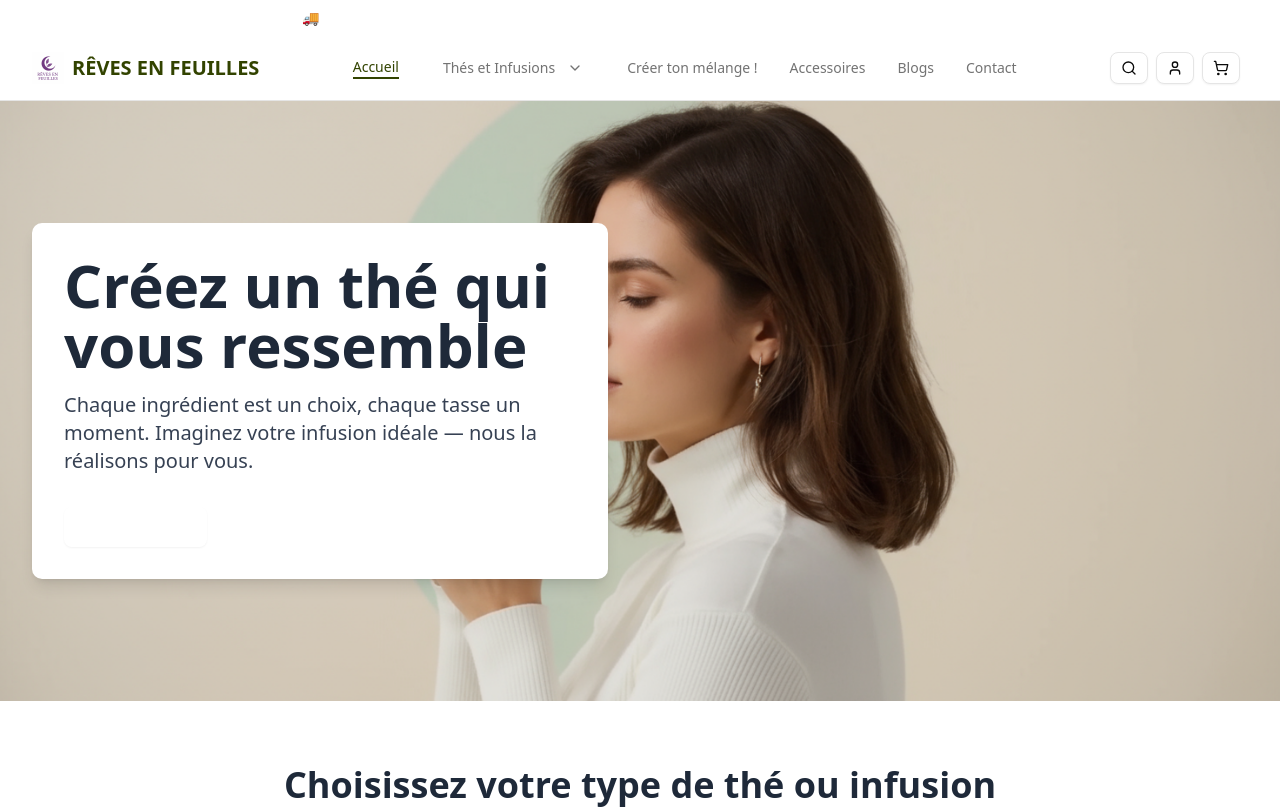
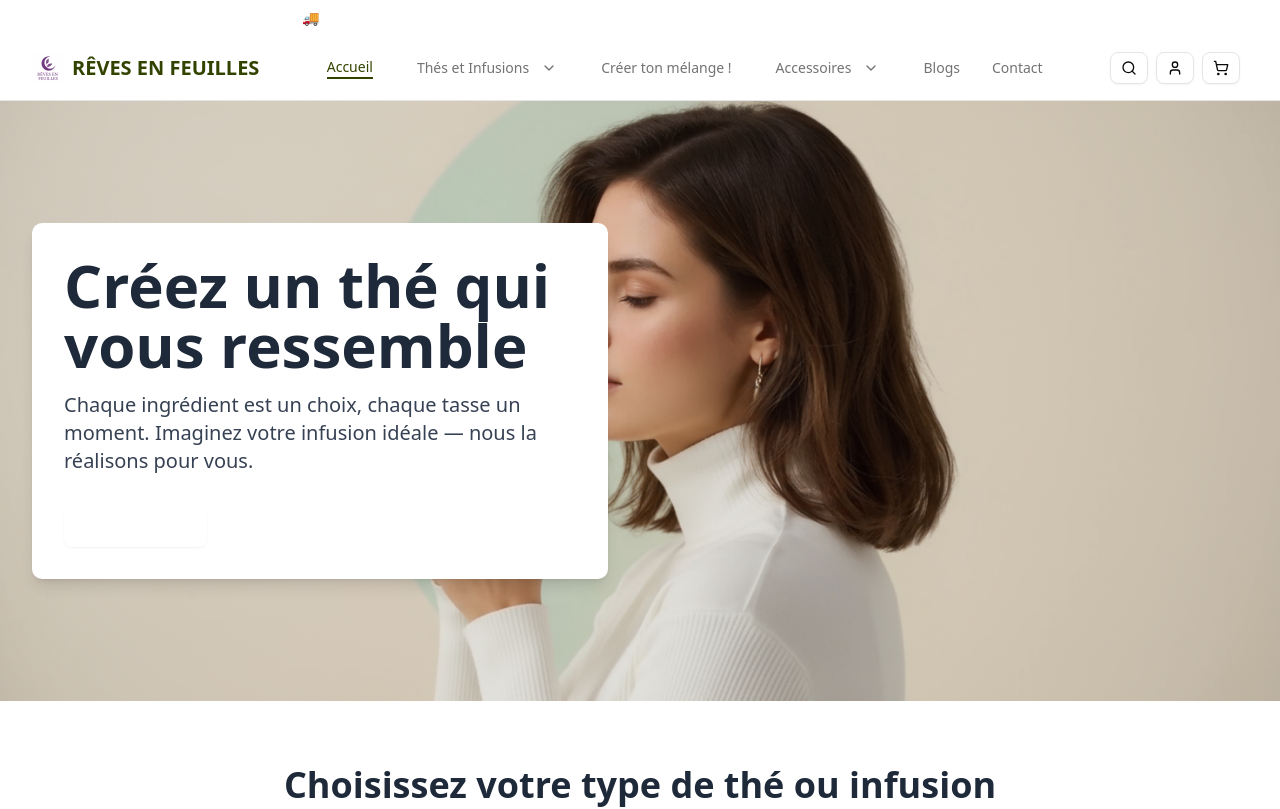
Before and after one commit to Nymeraa/site-manus, a React (Vite) app: page / in a window 1280 px wide. Shown: the top 809 px of the page. Built offline with nearby package versions, Linux system fonts and the light colour scheme.

Commit message:
Version 36: Save current changes

```diff
--- a/src/components/Header.jsx
+++ b/src/components/Header.jsx
@@ -7,26 +7,21 @@ import { Menu, ShoppingCart, Leaf, ChevronDown, Search, User } from 'lucide-reac
 import { DropdownMenu, DropdownMenuContent, DropdownMenuItem, DropdownMenuTrigger } from '@/components/ui/dropdown-menu'
 import { useCart } from '../context/CartContext'
 import SearchModal from './SearchModal'
+import MegaMenu from './MegaMenu'
 
 const Header = () => {
   const [isOpen, setIsOpen] = useState(false)
   const [isSearchOpen, setIsSearchOpen] = useState(false)
+  const [teaMegaMenuOpen, setTeaMegaMenuOpen] = useState(false)
+  const [accessoryMegaMenuOpen, setAccessoryMegaMenuOpen] = useState(false)
   const location = useLocation()
   const { getItemCount } = useCart()
 
   const navigation = [
     { name: 'Accueil', href: '/' },
-    { name: 'Thés et Infusions', href: '/thes-et-infusions', isDropdown: true, subCategories: [
-      { name: 'Voir tout', href: '/thes-et-infusions' },
-      { name: 'Thé Noir', href: '/thes-et-infusions/the-noir' },
-      { name: 'Thé Vert', href: '/thes-et-infusions/the-vert' },
-      { name: 'Thé Blanc', href: '/thes-et-infusions/the-blanc' },
-      { name: 'Rooibos', href: '/thes-et-infusions/rooibos' },
-      { name: 'Infusion', href: '/thes-et-infusions/infusions' },
-      { name: 'Nos Packs', href: '/thes-et-infusions/nos-packs' }
-    ] },
+    { name: 'Thés et Infusions', href: '/thes-et-infusions', isMegaMenu: true, megaMenuType: 'tea' },
     { name: 'Créer ton mélange !', href: '/custom-blend' },
-    { name: 'Accessoires', href: '/accessories' },
+    { name: 'Accessoires', href: '/accessories', isMegaMenu: true, megaMenuType: 'accessories' },
     { name: 'Blogs', href: '/blog' },
     { name: 'Contact', href: '/contact' }
   ]
@@ -46,25 +41,28 @@ const Header = () => {
           {/* Navigation Desktop */}
           <nav className="hidden md:flex items-center space-x-8">
             {navigation.map((item) => (
-              item.isDropdown ? (
-                <DropdownMenu key={item.name}>
-                  <DropdownMenuTrigger asChild>
-                    <Button variant="ghost" className={`text-sm font-medium transition-colors hover:text-primary ${
+              item.isMegaMenu ? (
+                <div key={item.name} className="relative">
+                  <Button
+                    variant="ghost"
+                    className={`text-sm font-medium transition-colors hover:text-primary ${
                       isActive(item.href)
                         ? 'text-primary border-b-2 border-primary'
                         : 'text-muted-foreground'
-                    }`}>
-                      {item.name} <ChevronDown className="ml-1 h-4 w-4" />
-                    </Button>
-                  </DropdownMenuTrigger>
-                  <DropdownMenuContent>
-                    {item.subCategories.map(subItem => (
-                      <DropdownMenuItem key={subItem.name} asChild>
-                        <Link to={subItem.href}>{subItem.name}</Link>
-                      </DropdownMenuItem>
-                    ))}
-                  </DropdownMenuContent>
-                </DropdownMenu>
+                    }`}
+                    onMouseEnter={() => {
+                      if (item.megaMenuType === 'tea') {
+                        setTeaMegaMenuOpen(true)
+                        setAccessoryMegaMenuOpen(false)
+                      } else if (item.megaMenuType === 'accessories') {
+                        setAccessoryMegaMenuOpen(true)
+                        setTeaMegaMenuOpen(false)
+                      }
+                    }}
+                  >
+                    {item.name} <ChevronDown className="ml-1 h-4 w-4" />
+                  </Button>
+                </div>
               ) : (
                 <Link
                   key={item.name}
@@ -151,6 +149,36 @@ const Header = () => {
         isOpen={isSearchOpen}
         onClose={() => setIsSearchOpen(false)}
       />
+
+      {/* Méga Menus */}
+      <div
+        className="relative"
+        onMouseLeave={() => {
+          setTeaMegaMenuOpen(false)
+          setAccessoryMegaMenuOpen(false)
+        }}
+      >
+        <MegaMenu
+          title="Thés et Infusions"
+          type="tea"
+          isOpen={teaMegaMenuOpen}
+          onToggle={() => setTeaMegaMenuOpen(!teaMegaMenuOpen)}
+          onClose={() => {
+            setTeaMegaMenuOpen(false)
+            setAccessoryMegaMenuOpen(false)
+          }}
+        />
+        <MegaMenu
+          title="Accessoires"
+          type="accessories"
+          isOpen={accessoryMegaMenuOpen}
+          onToggle={() => setAccessoryMegaMenuOpen(!accessoryMegaMenuOpen)}
+          onClose={() => {
+            setTeaMegaMenuOpen(false)
+            setAccessoryMegaMenuOpen(false)
+          }}
+        />
+      </div>
     </header>
   )
 }
--- /dev/null
+++ b/src/components/MegaMenu.jsx
@@ -0,0 +1,242 @@
+import React, { useState } from 'react'
+import { Link } from 'react-router-dom'
+import { ChevronDown, Leaf, Coffee, Sparkles, Gift } from 'lucide-react'
+
+const MegaMenu = ({ title, type, isOpen, onToggle, onClose }) => {
+  const teaCategories = [
+    {
+      name: 'Thés Noirs',
+      href: '/thes-et-infusions/the-noir',
+      description: 'Corsés et riches en saveurs',
+      icon: Coffee,
+      color: 'text-amber-600',
+      bgColor: 'bg-amber-50',
+      items: ['Earl Grey', 'English Breakfast', 'Darjeeling', 'Assam']
+    },
+    {
+      name: 'Thés Verts',
+      href: '/thes-et-infusions/the-vert',
+      description: 'Délicats et rafraîchissants',
+      icon: Leaf,
+      color: 'text-green-600',
+      bgColor: 'bg-green-50',
+      items: ['Sencha', 'Matcha', 'Jasmin', 'Gunpowder']
+    },
+    {
+      name: 'Thés Blancs',
+      href: '/thes-et-infusions/the-blanc',
+      description: 'Subtils et raffinés',
+      icon: Sparkles,
+      color: 'text-blue-600',
+      bgColor: 'bg-blue-50',
+      items: ['Pai Mu Tan', 'Silver Needle', 'Moonlight White']
+    },
+    {
+      name: 'Rooibos',
+      href: '/thes-et-infusions/rooibos',
+      description: 'Sans théine, naturellement doux',
+      icon: Leaf,
+      color: 'text-red-600',
+      bgColor: 'bg-red-50',
+      items: ['Nature', 'Vanille', 'Épices', 'Fruits rouges']
+    },
+    {
+      name: 'Infusions',
+      href: '/thes-et-infusions/infusions',
+      description: 'Plantes et fruits pour le bien-être',
+      icon: Sparkles,
+      color: 'text-purple-600',
+      bgColor: 'bg-purple-50',
+      items: ['Camomille', 'Menthe', 'Verveine', 'Tilleul']
+    },
+    {
+      name: 'Nos Packs',
+      href: '/thes-et-infusions/nos-packs',
+      description: 'Coffrets et assortiments',
+      icon: Gift,
+      color: 'text-pink-600',
+      bgColor: 'bg-pink-50',
+      items: ['Découverte', 'Premium', 'Détente', 'Énergie']
+    }
+  ]
+
+  const accessoryCategories = [
+    {
+      name: 'Théières',
+      href: '/accessories?category=Théières',
+      description: 'Pour infuser avec style',
+      icon: Coffee,
+      color: 'text-amber-600',
+      bgColor: 'bg-amber-50',
+      items: ['Fonte', 'Porcelaine', 'Verre', 'Céramique']
+    },
+    {
+      name: 'Tasses & Mugs',
+      href: '/accessories?category=Tasses & Mugs',
+      description: 'Pour savourer vos thés',
+      icon: Coffee,
+      color: 'text-blue-600',
+      bgColor: 'bg-blue-50',
+      items: ['Porcelaine', 'Grès', 'Verre', 'Bambou']
+    },
+    {
+      name: 'Infusion',
+      href: '/accessories?category=Infusion',
+      description: 'Accessoires d\'infusion',
+      icon: Leaf,
+      color: 'text-green-600',
+      bgColor: 'bg-green-50',
+      items: ['Boules à thé', 'Filtres', 'Passoires', 'Infuseurs']
+    },
+    {
+      name: 'Conservation',
+      href: '/accessories?category=Conservation',
+      description: 'Pour préserver vos thés',
+      icon: Sparkles,
+      color: 'text-purple-600',
+      bgColor: 'bg-purple-50',
+      items: ['Boîtes hermétiques', 'Sachets', 'Bocaux', 'Étuis']
+    },
+    {
+      name: 'Service',
+      href: '/accessories?category=Service',
+      description: 'Art de la table',
+      icon: Gift,
+      color: 'text-pink-600',
+      bgColor: 'bg-pink-50',
+      items: ['Plateaux', 'Cuillères', 'Sucriers', 'Pots à lait']
+    },
+    {
+      name: 'Électroménager',
+      href: '/accessories?category=Électroménager',
+      description: 'Appareils modernes',
+      icon: Coffee,
+      color: 'text-gray-600',
+      bgColor: 'bg-gray-50',
+      items: ['Bouilloires', 'Théières électriques', 'Minuteurs']
+    }
+  ]
+
+  const categories = type === 'tea' ? teaCategories : accessoryCategories
+  const featuredItems = type === 'tea'
+    ? [
+        { name: 'Créer ton mélange !', href: '/custom-blend', description: 'Compose ton thé unique' },
+        { name: 'Nouveautés', href: '/thes-et-infusions?filter=new', description: 'Nos dernières découvertes' },
+        { name: 'Meilleures ventes', href: '/thes-et-infusions?filter=bestseller', description: 'Les favoris de nos clients' }
+      ]
+    : [
+        { name: 'Nouveautés', href: '/accessories?filter=new', description: 'Derniers arrivages' },
+        { name: 'Meilleures ventes', href: '/accessories?filter=bestseller', description: 'Les plus populaires' },
+        { name: 'Coffrets cadeaux', href: '/accessories?category=Service', description: 'Idées cadeaux' }
+      ]
+
+  if (!isOpen) return null
+
+  return (
+    <div className="absolute top-full left-0 w-full bg-white shadow-xl border-t z-50">
+      <div className="container mx-auto px-4 sm:px-6 lg:px-8 py-8">
+        <div className="grid grid-cols-1 lg:grid-cols-4 gap-8">
+          {/* Catégories principales */}
+          <div className="lg:col-span-3">
+            <div className="grid grid-cols-1 md:grid-cols-2 lg:grid-cols-3 gap-6">
+              {categories.map((category) => {
+                const IconComponent = category.icon
+                return (
+                  <Link
+                    key={category.name}
+                    to={category.href}
+                    onClick={onClose}
+                    className="group p-4 rounded-lg border border-gray-200 hover:border-gray-300 hover:shadow-md transition-all duration-200"
+                  >
+                    <div className="flex items-start space-x-3">
+                      <div className={`p-2 rounded-lg ${category.bgColor} group-hover:scale-110 transition-transform duration-200`}>
+                        <IconComponent className={`h-5 w-5 ${category.color}`} />
+                      </div>
+                      <div className="flex-1 min-w-0">
+                        <h3 className="font-semibold text-gray-900 group-hover:text-primary transition-colors">
+                          {category.name}
+                        </h3>
+                        <p className="text-sm text-gray-600 mt-1">
+                          {category.description}
+                        </p>
+                        <div className="mt-2 flex flex-wrap gap-1">
+                          {category.items.slice(0, 3).map((item, index) => (
+                            <span key={index} className="text-xs text-gray-500 bg-gray-100 px-2 py-1 rounded">
+                              {item}
+                            </span>
+                          ))}
+                          {category.items.length > 3 && (
+                            <span className="text-xs text-gray-400">+{category.items.length - 3}</span>
+                          )}
+                        </div>
+                      </div>
+                    </div>
+                  </Link>
+                )
+              })}
+            </div>
+          </div>
+
+          {/* Section mise en avant */}
+          <div className="lg:col-span-1">
+            <div className="bg-gradient-to-br from-green-50 to-blue-50 p-6 rounded-lg border">
+              <h3 className="font-bold text-gray-900 mb-4">
+                {type === 'tea' ? 'À découvrir' : 'Sélection'}
+              </h3>
+              <div className="space-y-3">
+                {featuredItems.map((item) => (
+                  <Link
+                    key={item.name}
+                    to={item.href}
+                    onClick={onClose}
+                    className="block p-3 bg-white rounded-lg hover:shadow-md transition-shadow duration-200"
+                  >
+                    <h4 className="font-medium text-gray-900 hover:text-primary transition-colors">
+                      {item.name}
+                    </h4>
+                    <p className="text-sm text-gray-600 mt-1">
+                      {item.description}
+                    </p>
+                  </Link>
+                ))}
+              </div>
+
+              {type === 'tea' && (
+                <div className="mt-6 p-4 bg-white rounded-lg border-2 border-dashed border-green-200">
+                  <div className="text-center">
+                    <Leaf className="h-8 w-8 text-green-600 mx-auto mb-2" />
+                    <h4 className="font-semibold text-gray-900">Personnalisation</h4>
+                    <p className="text-sm text-gray-600 mt-1">
+                      Créez votre mélange unique avec nos ingrédients premium
+                    </p>
+                    <Link
+                      to="/custom-blend"
+                      onClick={onClose}
+                      className="inline-block mt-3 px-4 py-2 bg-green-600 text-white text-sm font-medium rounded-lg hover:bg-green-700 transition-colors"
+                    >
+                      Commencer
+                    </Link>
+                  </div>
+                </div>
+              )}
+            </div>
+          </div>
+        </div>
+
+        {/* Lien "Voir tout" */}
+        <div className="mt-8 pt-6 border-t border-gray-200">
+          <Link
+            to={type === 'tea' ? '/thes-et-infusions' : '/accessories'}
+            onClick={onClose}
+            className="inline-flex items-center text-primary hover:text-primary/80 font-medium transition-colors"
+          >
+            Voir tout {type === 'tea' ? 'nos thés et infusions' : 'nos accessoires'}
+            <ChevronDown className="ml-1 h-4 w-4 rotate-[-90deg]" />
+          </Link>
+        </div>
+      </div>
+    </div>
+  )
+}
+
+export default MegaMenu
```
Also changed, not shown: 5 other files (tests, documents, lock files or other folders).
